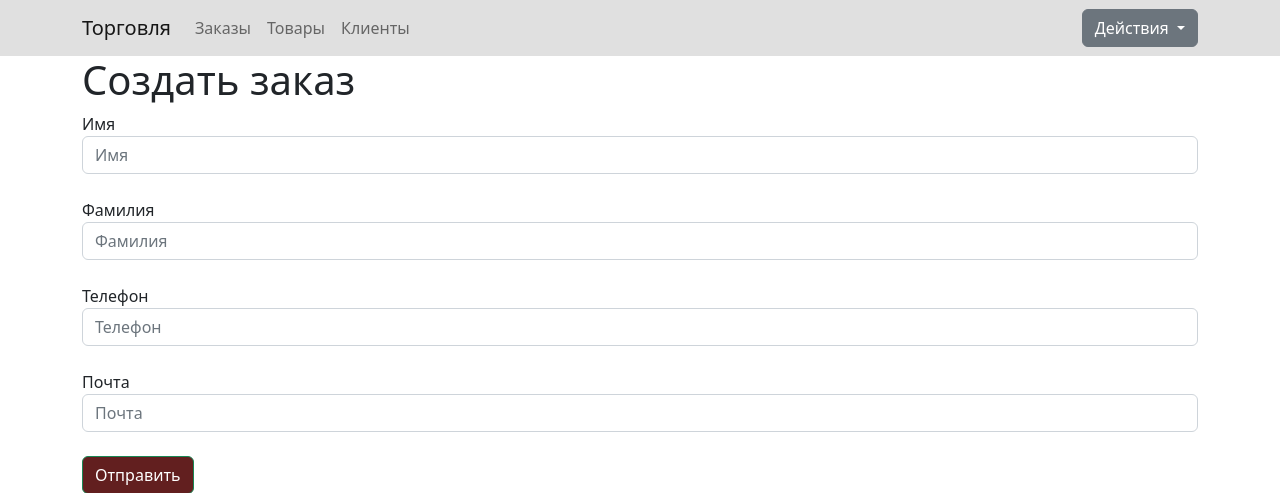
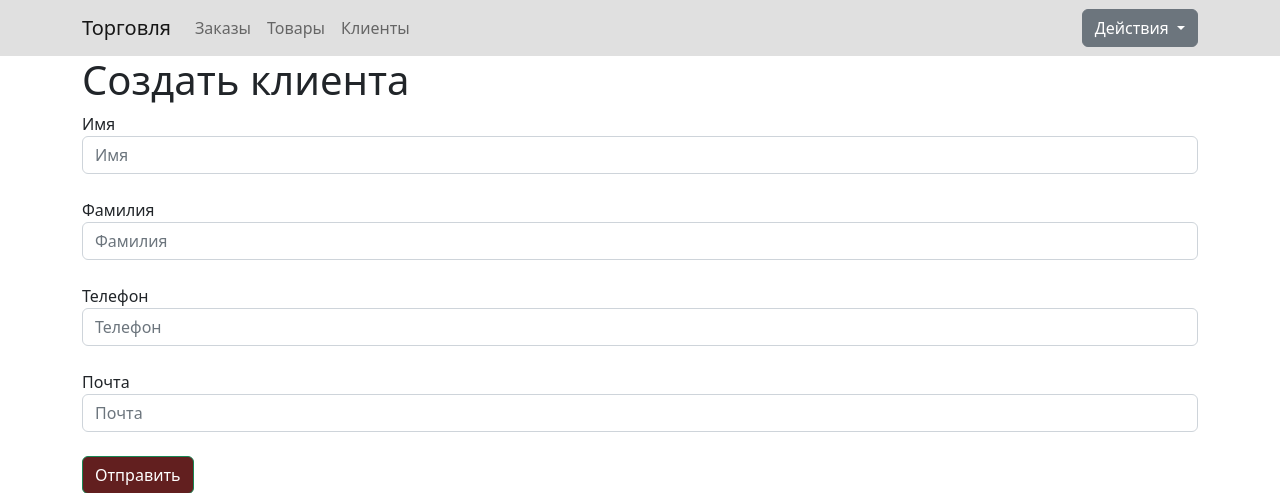
Before and after one commit to SergeyGzhegoz/products2, a Django app: page /cust_form in a window 1280 px wide. Shown: the top 493 px of the page. Run offline with Django 4.2, Linux system fonts and the light colour scheme.

Commit message:
-- App v1.2 _

```diff
--- a/productprj/myapp/templates/myapp/cust_form.html
+++ b/productprj/myapp/templates/myapp/cust_form.html
@@ -6,7 +6,7 @@
 
 {% block content %}
 <div class="container">
-    <h1>Создать заказ</h1>
+    <h1>Создать клиента</h1>
     <form method="post">
         {% csrf_token %}
         <label>Имя</label>
--- a/productprj/myapp/templates/myapp/prod_form.html
+++ b/productprj/myapp/templates/myapp/prod_form.html
@@ -6,7 +6,7 @@
 
 {% block content %}
 <div class="container">
-    <h1>Создать заказ</h1>
+    <h1>Создать товар</h1>
     <form method="post">
         {% csrf_token %}
         <label>Наименование</label>
```
